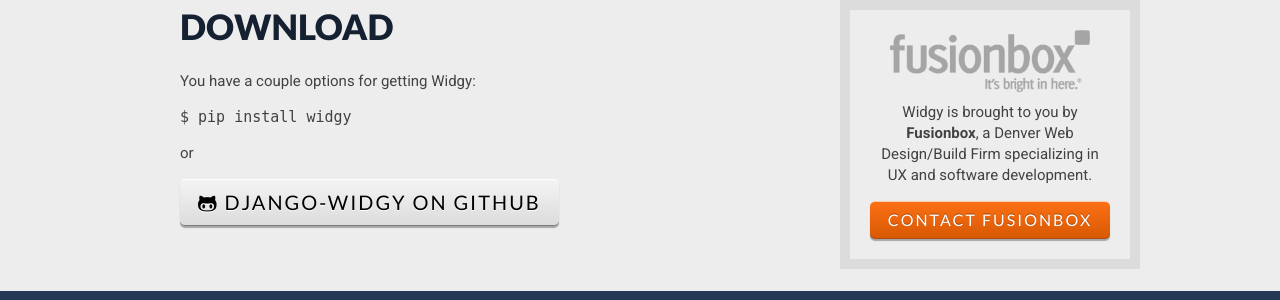
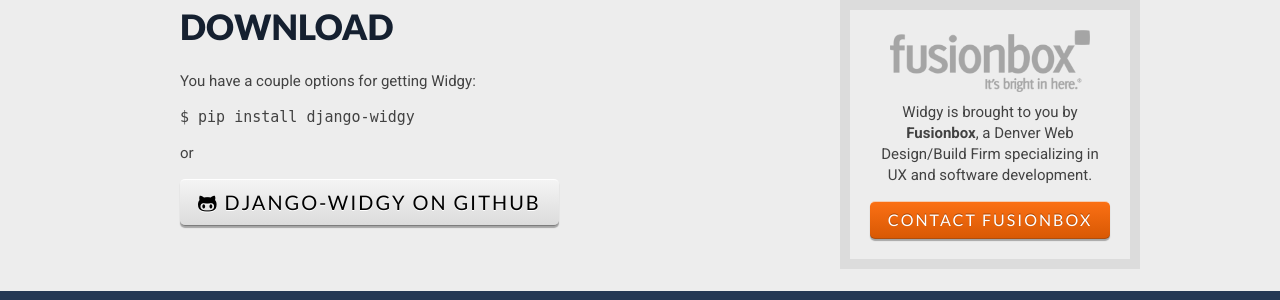
Before and after one commit to fusionbox/wid.gy, a Django app: template marketing/templates/marketing_home.html in a window 1280 px wide. Shown: the part 2486-2786 px from the top of the page. Run offline with Django 3.2, Linux system fonts and the light colour scheme; the template is opened without the code that fills it, so the values that code supplies are empty; style sheets or scripts are compiled from the project's sources; parts of the project's set-up code (start-up, migrations or seed data) failed here and were passed over; some libraries are stand-ins or nearby versions.

Commit message:
rename package

```diff
--- a/marketing/templates/marketing_home.html
+++ b/marketing/templates/marketing_home.html
@@ -300,7 +300,7 @@
     <div class="inner">
       <h1><a name="getwidgy"></a>Download</h1>
       <p>You have a couple options for getting Widgy:</p>
-      <p><code>$ pip install widgy</code></p>
+      <p><code>$ pip install django-widgy</code></p>
       <p>or</p>
       <p><a href="https://github.com/fusionbox/django-widgy" class="button"><i class="fa fa-github-alt"></i> Django-Widgy on Github</a></p>
 
```
